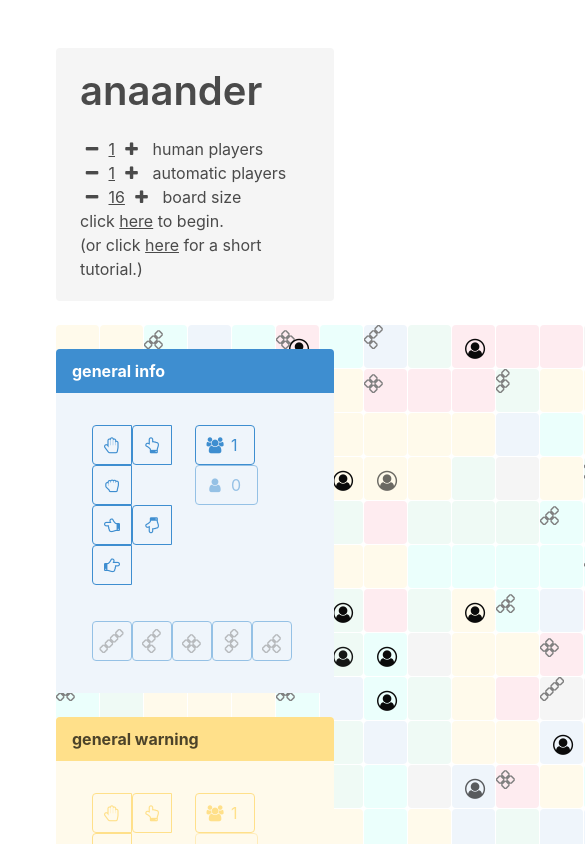
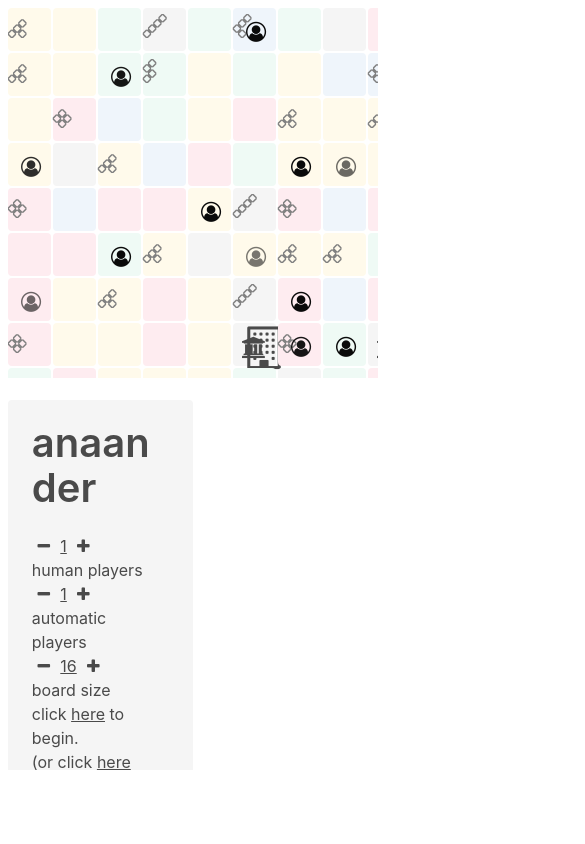
Before and after one commit to hervan/anaander, a React app: page / in a window 390 px wide. Shown: the top 844 px of the page, 585 px wide, since content can reach past the window. Built offline with nearby package versions, Linux system fonts and the light colour scheme.

Commit message:
changes on layout for a better presentation on small screen devices (#12); also it allows much larger boards with proper zooming/panning with mouse wheel; cities are better rendered, but not functional yet.

```diff
--- a/src/Game.ts
+++ b/src/Game.ts
@@ -149,11 +149,11 @@ export type Position = {
 };
 
 export enum Geography {
+    city,
     swamp,
     island,
     mountain,
     forest,
-    city,
     plains
 }
 
@@ -795,7 +795,10 @@ export function setup(playerCount: number = 0, boardSize: number = 16): Game {
                 geography: geography,
                 spaceLeft: spaceLeft,
                 topMeeple: topMeeple,
-                items: Items.map((item, index) => index === geography && Math.random() < (1 / 6))
+                items: Items.map((item, index) =>
+                    geography !== Geography.city
+                    && index === geography - 1
+                    && Math.random() < (1 / 6))
             };
         }
     }
--- a/src/anaander.css
+++ b/src/anaander.css
@@ -29,17 +29,6 @@
     	outline-color: black;
         box-shadow: 0 0 0 1px white;
     }
-}
-
-@keyframes flip-in-hor-bottom {
-  0% {
-    transform: rotateX(80deg);
-    opacity: 0;
-  }
-  100% {
-    transform: rotateX(0);
-    opacity: 1;
-  }
 }
 
 @keyframes jello-vertical {
@@ -94,8 +83,18 @@
 }
 
 .board {
-    position: relative;
+    position: fixed;
     box-sizing: border-box;
+    width: 95vmin;
+    height: 95vmin;
+}
+
+#board {
+    width: 95vmin;
+    height: 95vmin;
+    transition-property: top, left, color, opacity, transform;
+    transition-duration: 0.3s, 0.3s, 0.3s, 0.3s, 0.3s;
+    transition-timing-function: ease-out;
 }
 
 .terrain {
@@ -124,7 +123,10 @@
 }
 
 .player {
-    animation: flip-in-hor-bottom 0.6s cubic-bezier(0.250, 0.460, 0.450, 0.940) both;
+    transform: scale(0.93, 0.93);
+    transition-property: top, left, color, opacity, transform;
+    transition-duration: 0.3s, 0.3s, 0.3s, 0.3s, 0.3s;
+    transition-timing-function: ease-in;
 }
 
 .current-player {
--- a/src/components/Board.tsx
+++ b/src/components/Board.tsx
@@ -13,14 +13,18 @@ import {
 import Meeple from "./Meeple";
 import Terrain from "./Terrain";
 
-import { Control } from "Table";
+import {
+    Control,
+    Zoom
+} from "Table";
 
 interface IProps {
     setup: (control: Control) => void;
     enqueuePlay: (team: Team, action: Action) => void;
+    game: Game;
     select: (position: Position) => void;
-    game: Game;
     selection: Position[];
+    zoom: Zoom;
 };
 
 const translation: Array<Array<{ row: number, col: number }>> =
@@ -35,8 +39,16 @@ const translation: Array<Array<{ row: number, col: number }>> =
 ];
 
 const Board: ((props: IProps) => JSX.Element) = (props: IProps) =>
-    <div id="board" className="tile is-parent">
-        <div className="tile is-child">
+    <div style={{
+        display: "inline-block",
+        margin: "2vmin",
+        width: "95vmin",
+        height: "95vmin",
+        overflow: "hidden"
+    }}>
+        <div id="board" style={{ transformOrigin: `${props.zoom.origin.x}px ${props.zoom.origin.y}px`,
+            transform: `scale(${16 * props.zoom.scale / props.game.boardSize}, `
+                + `${16 * props.zoom.scale / props.game.boardSize})` }}>
             <div key="terrains" className="board">
                 {props.game.terrains.map((terrain) =>
                     <Terrain
--- a/src/components/Controls.tsx
+++ b/src/components/Controls.tsx
@@ -29,8 +29,12 @@ interface IProps {
 };
 
 const Controls: ((props: IProps) => JSX.Element) = (props: IProps) =>
-    <div id="players" className="tile is-2 is-vertical">
-        {props.game.players.map((player) =>
+    <div className="tile is-ancestor is-vertical">
+        {props.game.players
+            .sort((a, b) =>
+                ((a.team < props.game.currentTeam ? 100 : 1) * (a.team + 1))
+                - ((b.team < props.game.currentTeam ? 100 : 1) * (b.team + 1)))
+            .map((player) =>
             <Player
                 key={player.team}
                 player={player}
--- a/src/components/Meeple.tsx
+++ b/src/components/Meeple.tsx
@@ -21,8 +21,8 @@ const Meeple: ((props: IProps) => JSX.Element) = (props: IProps) =>
     <div onClick={() => props.select(props.meeple.position)}>
         <span className={"icon is-medium meeple is-" + Team[props.meeple.team]}
             style={{
-                top: props.meeple.position.row * 44 + 7 + props.translation.row,
-                left: props.meeple.position.col * 44 + 7 + props.translation.col,
+                top: props.meeple.position.row * 45 + 7 + props.translation.row,
+                left: props.meeple.position.col * 45 + 7 + props.translation.col,
                 transform: "scale(" + props.scale + ")",
                 opacity: 0.5 + (props.meeple.resistance / 20)
             }}>
--- a/src/components/Setup.tsx
+++ b/src/components/Setup.tsx
@@ -180,8 +180,7 @@ export default class Setup extends React.Component<IProps, {}> {
             </p>;
 
         return (
-            <div id="status" className="tile is-3 is-parent">
-                <div className="notification tile is-child">
+            <div className="notification">
                 <h1 className="title is-2">anaander</h1>
                 <h2 className="is-2">
                     {guide}
@@ -190,7 +189,6 @@ export default class Setup extends React.Component<IProps, {}> {
                     {guideDetail}
                 </span>
             </div>
-            </div>
         );
     }
 }
--- a/src/components/Status.tsx
+++ b/src/components/Status.tsx
@@ -232,8 +232,7 @@ export default class Status extends React.Component<IProps, {}> {
         }
 
         return (
-            <div id="status" className="tile is-3 is-parent">
-                <div className="notification tile is-child">
+            <div className="notification">
                 <h1 className="title is-2">anaander</h1>
                 <h2 className="subtitle is-4">
                     {guide}
@@ -242,7 +241,6 @@ export default class Status extends React.Component<IProps, {}> {
                     {guideDetail}
                 </span>
             </div>
-            </div>
         );
     }
 }
--- a/src/components/Table.tsx
+++ b/src/components/Table.tsx
@@ -46,6 +46,14 @@ export type Control =
 | "begin"     | "tutorial"
 | SelectMode;
 
+export type Zoom = {
+    scale: number;
+    origin: {
+        x: number;
+        y: number;
+    };
+};
+
 interface IState {
     game: Game;
     mode: Mode;
@@ -54,6 +62,7 @@ interface IState {
     computerCount: number;
     boardSize: number;
     selection: Position[];
+    zoom: Zoom;
     playQueue: Play[][];
     param?: Lesson | Item;
 };
@@ -81,8 +90,16 @@ export class Table extends React.Component<{}, IState> {
             computerCount: defaultComputerCount,
             boardSize: defaultBoardSize,
             selection: [],
+            zoom: {
+                scale: 1,
+                origin: { x: 0, y: 0 }
+            },
             playQueue: [[], [], [], [], [], []]
         };
+
+        this.wheel = this.wheel.bind(this);
+        window.removeEventListener("mousewheel", this.wheel);
+        window.addEventListener("mousewheel", this.wheel);
     }
 
     setup(control: Control, param?: Lesson | Item): void {
@@ -98,10 +115,15 @@ export class Table extends React.Component<{}, IState> {
             this.setState({
                 game: setup(defaultPlayerCount + defaultComputerCount, defaultBoardSize),
                 mode: Mode.setup,
+                selectMode: "swarm",
                 playerCount: defaultPlayerCount,
                 computerCount: defaultComputerCount,
                 boardSize: defaultBoardSize,
                 selection: [],
+                zoom: {
+                    scale: 1,
+                    origin: { x: 0, y: 0 }
+                },
                 playQueue: [[], [], [], [], [], []]
             });
 
@@ -111,6 +133,10 @@ export class Table extends React.Component<{}, IState> {
 
             this.setState({
                 game: setup(this.state.playerCount + this.state.computerCount, this.state.boardSize),
+                zoom: {
+                    scale: 1,
+                    origin: { x: 0, y: 0 }
+                }
             });
 
             break;
@@ -170,6 +196,10 @@ export class Table extends React.Component<{}, IState> {
                 this.setState({
                     game: setup(this.state.playerCount + this.state.computerCount, this.state.boardSize - 1),
                     boardSize: this.state.boardSize - 1,
+                    zoom: {
+                        scale: 1,
+                        origin: { x: 0, y: 0 }
+                    }
                 });
             }
 
@@ -180,6 +210,10 @@ export class Table extends React.Component<{}, IState> {
             this.setState({
                 game: setup(this.state.playerCount + this.state.computerCount, this.state.boardSize + 1),
                 boardSize: this.state.boardSize + 1,
+                zoom: {
+                    scale: 1,
+                    origin: { x: 0, y: 0 }
+                }
             });
 
             break;
@@ -188,7 +222,11 @@ export class Table extends React.Component<{}, IState> {
 
             this.setState({
                 game: begin(this.state.game),
-                mode: Mode.play
+                mode: Mode.play,
+                zoom: {
+                    scale: 1,
+                    origin: { x: 0, y: 0 }
+                }
             });
             this.autoSelect();
 
@@ -201,6 +239,10 @@ export class Table extends React.Component<{}, IState> {
             this.setState({
                 game: tutorial(p.index),
                 mode: Mode.tutorial,
+                zoom: {
+                    scale: 1,
+                    origin: { x: 0, y: 0 }
+                },
                 param: p
             });
 
@@ -331,6 +373,30 @@ export class Table extends React.Component<{}, IState> {
         }
     }
 
+    wheel(e: WheelEvent): void {
+
+        const board = document.getElementById("board");
+
+        if (board) {
+
+            if ((e.currentTarget as Element).id === board.id) {
+
+                const zoom: Zoom = {
+                    scale: Math.max(1, this.state.zoom.scale * (e.wheelDelta > 0 ? 1.1 : 0.9)),
+                    origin: { x: e.x, y: e.y }
+                };
+
+                this.setState({
+                    zoom: zoom
+                });
+            } else {
+
+                window.removeEventListener("mousewheel", this.wheel);
+                board.addEventListener("mousewheel", this.wheel);
+            }
+        }
+    }
+
     componentWillUnmount(): void {
 
         window.clearInterval(this.refresher);
@@ -368,7 +434,16 @@ export class Table extends React.Component<{}, IState> {
                 selection={this.state.selection} />;
         }
 
-        const rightPanel = this.state.mode !== Mode.tutorial ?
+        const panelStyle = {
+            display: "inline-block",
+            margin: "2vmin",
+            width: "47.5vmin",
+            height: "95vmin",
+            overflow: "hidden"
+        };
+
+        const rightPanel = this.state.mode === Mode.play || this.state.mode === Mode.end ?
+            <div style={panelStyle}>
                 <Controls
                     setup={this.setup.bind(this)}
                     enqueuePlay={this.enqueuePlay.bind(this)}
@@ -376,28 +451,25 @@ export class Table extends React.Component<{}, IState> {
                     game={this.state.game}
                     selection={this.state.selection}
                     selectMode={this.state.selectMode}
-                item={this.state.param as Item} /> :
+                    item={this.state.param as Item} />
+            </div> :
             null;
 
         return (
-            <section className="section">
-                <div className="container is-fluid">
-                    <div id="table" className="tile is-ancestor">
-
-                        {leftPanel}
-
+            <div>
                 <Board
                     setup={this.setup.bind(this)}
                     enqueuePlay={this.enqueuePlay.bind(this)}
+                    game={this.state.game}
                     select={this.select.bind(this)}
-                            game={this.state.game}
-                            selection={this.state.selection} />
-
+                    selection={this.state.selection}
+                    zoom={this.state.zoom}
+                />
+                <div style={panelStyle}>
+                    {leftPanel}
+                </div>
                 {rightPanel}
-
             </div>
-                </div>
-            </section>
         );
     }
 }
--- a/src/components/Terrain.tsx
+++ b/src/components/Terrain.tsx
@@ -19,7 +19,7 @@ interface IProps {
 
 function terrainColor(geography: Geography): string {
     switch (geography) {
-        case Geography.city: return Team[Team.primary];
+        case Geography.city: return ""; // Team[Team.primary];
         case Geography.island: return Team[Team.info];
         case Geography.forest: return Team[Team.success];
         case Geography.swamp: return Team[Team.default];
@@ -35,9 +35,18 @@ const Terrain: ((props: IProps) => JSX.Element) = (props: IProps) =>
         className={"terrain message is-"
             + terrainColor(props.terrain.geography)
             + (props.selected ? " selected" : "")}
-        style={{ top: props.terrain.position.row * 44, left: props.terrain.position.col * 44 }}
+        style={{
+            top: props.terrain.position.row * 45,
+            left: props.terrain.position.col * 45
+        }}
         onClick={() => props.select(props.terrain.position)}>
-        <span className="fa artifact">
+        {props.terrain.geography === Geography.city ?
+        <span className="fa-stack fa-lg">
+            <i className="fa fa-building-o fa-stack-2x" style={{ left: "10px" }}></i>
+            <i className="fa fa-university fa-stack-1x"></i>
+        </span>
+        : null }
+        <span className="artifact">
             {Items.map(({ type, piece }) => piece)
                 .filter((type, index) => props.terrain.items[index])
                 .join("")}
--- a/src/components/Tutorial.tsx
+++ b/src/components/Tutorial.tsx
@@ -216,14 +216,12 @@ export default class Tutorial extends React.Component<IProps, IState> {
             </div>;
 
         return (
-            <div id="status" className="tile is-4 is-parent">
-                <div className="notification tile is-child">
-                    <h1 className="title is-2">anaander tutorial</h1>
-                    <h2 className="subtitle is-4">
-                        (click <a className="is-link" onClick={() => this.props.setup("setup")}>here</a> to go back.)
-                    </h2>
-                    {elTutorial}
-                </div>
+            <div className="notification">
+                <h1 className="title is-2">anaander tutorial</h1>
+                <h2 className="subtitle is-4">
+                    (click <a className="is-link" onClick={() => this.props.setup("setup")}>here</a> to go back.)
+                </h2>
+                {elTutorial}
             </div>
         );
     };
```
Lines whose indentation alone changed are shown as unchanged.
